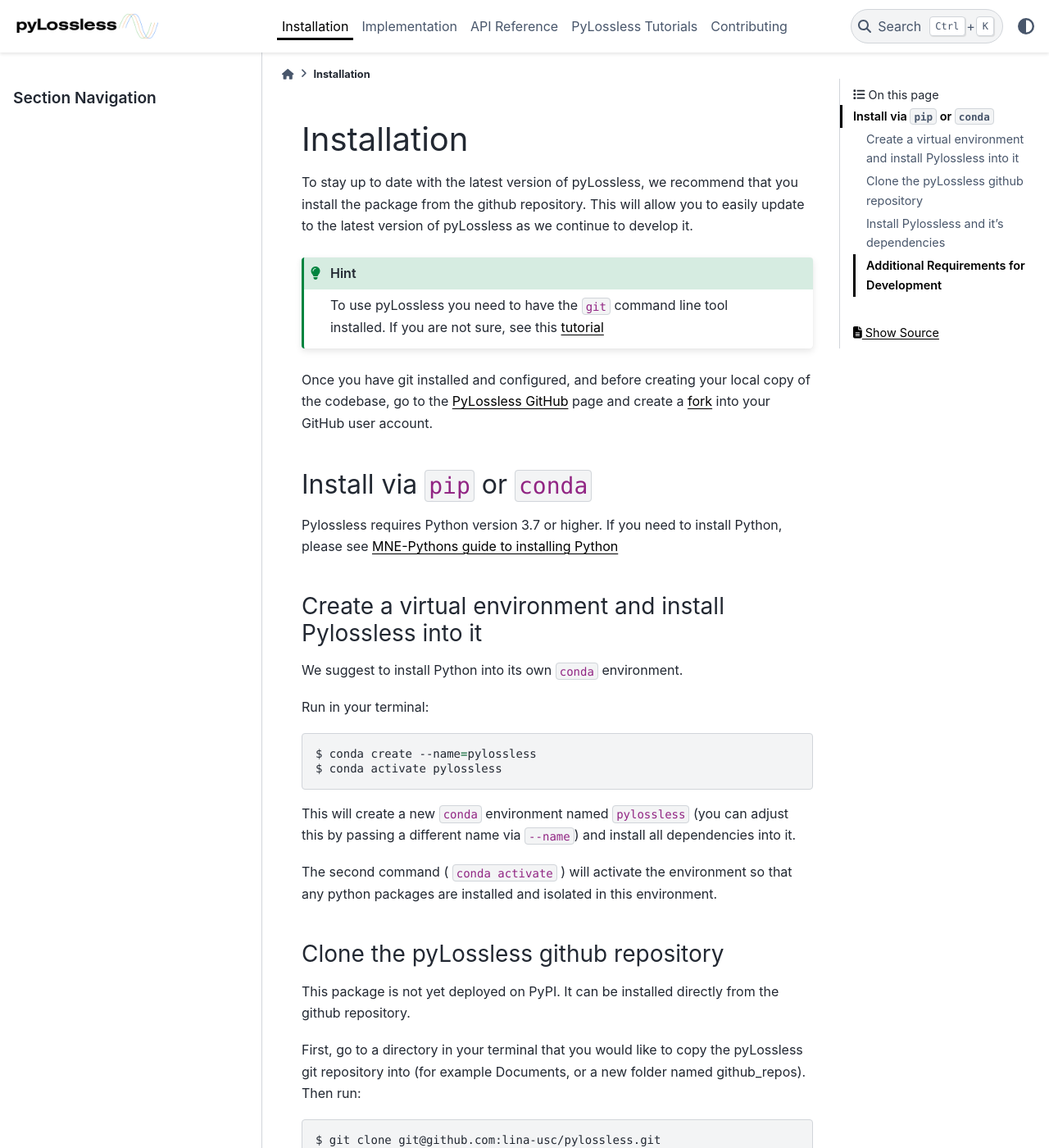
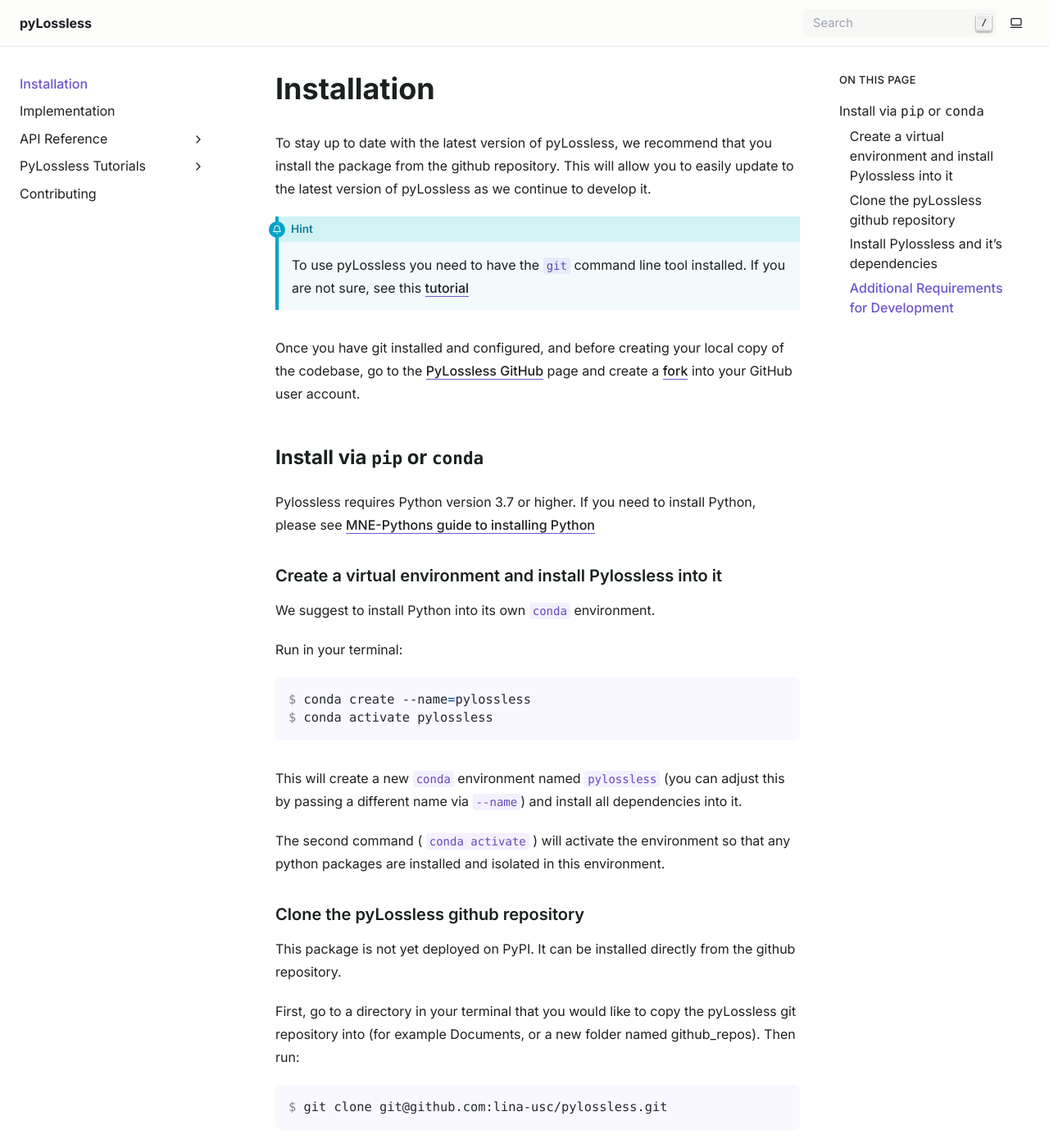
Before and after one commit to lina-usc/pylossless, a Sphinx documentation site: the page built from docs/source/install.rst, in a window 1280 px wide and 1400 px high. Shown: the whole window at 82% size. Built offline with Sphinx 7.4.7, drawn with Linux system fonts in a browser that asks for light colours; some of the changed text lies outside the part shown.

Commit message:
DOC: Switch sphinx theme

```diff
--- a/docs/requirements_doc.txt
+++ b/docs/requirements_doc.txt
@@ -1,5 +1,5 @@
-sphinx!=4.1.0,<6
-pydata-sphinx-theme
+sphinx>=6
+shibuya
 sphinx-design
 sphinx-gallery
 sphinxemoji
--- a/docs/source/conf.py
+++ b/docs/source/conf.py
@@ -67,7 +67,7 @@
 # -- Options for HTML output -------------------------------------------------
 # https://www.sphinx-doc.org/en/master/usage/configuration.html#options-for-html-output
 
-html_theme = "pydata_sphinx_theme"
+html_theme = "shibuya"
 html_static_path = ["_static"]
 html_theme_options = {
     "logo": {
```
Also changed, not shown: 1 other file.
